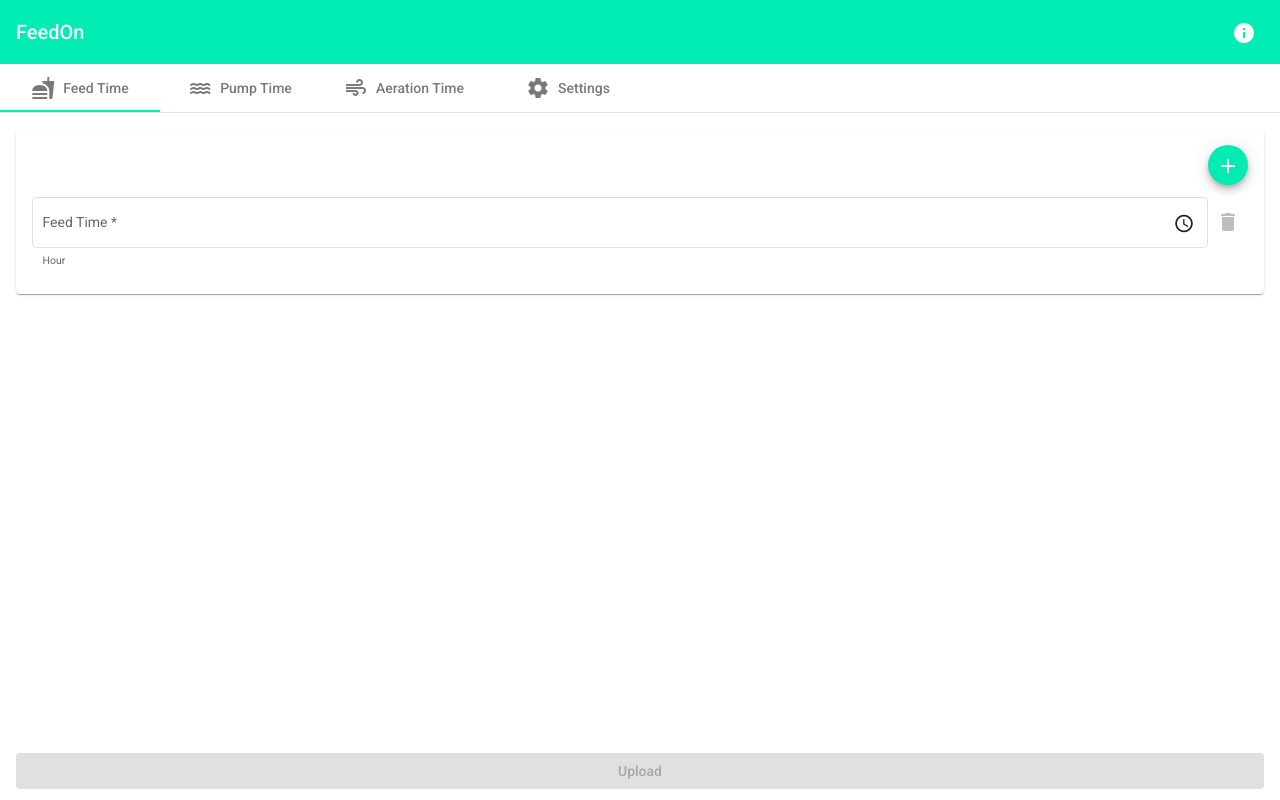
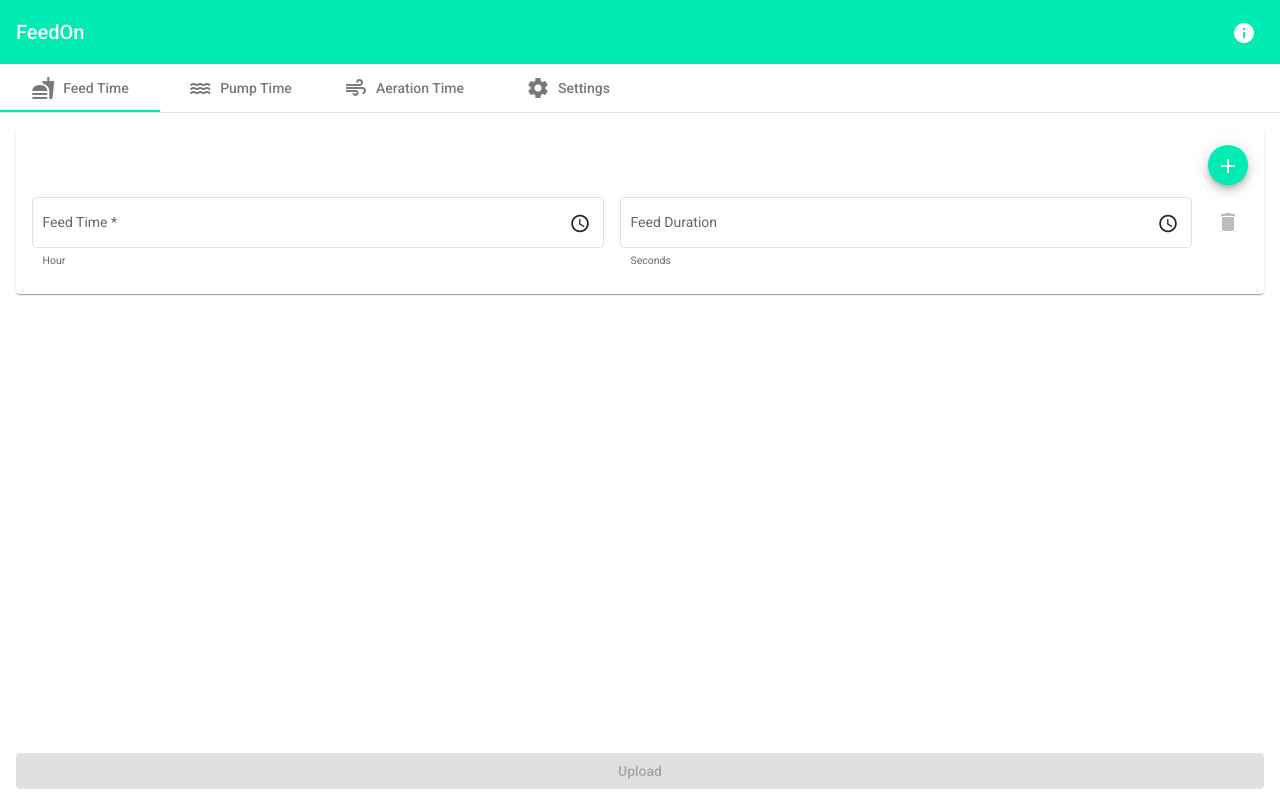
Before and after one commit to B45i/Fish-Feeder-App, an Angular app: page / in a window 1280 px wide. Shown: the top 800 px of the page. Built offline with nearby package versions, Linux system fonts and the light colour scheme.

Commit message:
feed duration

```diff
--- a/src/app/feed-on/feed-on.component.html
+++ b/src/app/feed-on/feed-on.component.html
@@ -15,12 +15,13 @@
 
           <mat-card-content formArrayName="feedTime">
             <div
-              class="d-flex jc-b"
+              class="d-flex jc-b gap-1"
               *ngFor="
-                let feedTime of feedTimeControl.controls;
+                let feed of feedTimeControls;
                 let i = index;
                 let c = count
               "
+              [formGroup]="feed"
             >
               <mat-form-field appearance="outline">
                 <mat-label>Feed Time</mat-label>
@@ -30,10 +31,23 @@
                   type="number"
                   min="0"
                   max="12"
-                  [formControl]="feedTime"
+                  formControlName="feedTime"
                 />
                 <mat-icon matSuffix>schedule</mat-icon>
                 <mat-hint>Hour</mat-hint>
+              </mat-form-field>
+
+              <mat-form-field appearance="outline">
+                <mat-label>Feed Duration</mat-label>
+                <input
+                  matInput
+                  placeholder="Feed Duration"
+                  type="number"
+                  min="0"
+                  formControlName="feedDuration"
+                />
+                <mat-icon matSuffix>schedule</mat-icon>
+                <mat-hint>Seconds</mat-hint>
               </mat-form-field>
               <button
                 mat-icon-button
--- a/src/app/feed-on/feed-on.component.ts
+++ b/src/app/feed-on/feed-on.component.ts
@@ -3,6 +3,7 @@ import {
   FormArray,
   FormBuilder,
   FormControl,
+  FormGroup,
   Validators,
 } from '@angular/forms';
 
@@ -18,6 +19,10 @@ export class FeedOnComponent implements OnInit {
 
   get feedTimeControl(): FormArray {
     return this.form.get('feedTime') as FormArray;
+  }
+
+  get feedTimeControls(): Array<FormGroup> {
+    return this.feedTimeControl['controls'] as Array<FormGroup>;
   }
 
   readonly minutesValidator = [
@@ -50,9 +55,7 @@ export class FeedOnComponent implements OnInit {
 
   constructor(private fb: FormBuilder) {}
 
-  ngOnInit(): void {
-    console.log(this.newFeedTime());
-  }
+  ngOnInit(): void {}
 
   onNewFeedTime(): void {
     this.feedTimeControl.push(this.newFeedTime());
@@ -62,7 +65,10 @@ export class FeedOnComponent implements OnInit {
     this.feedTimeControl.removeAt(i);
   }
 
-  private newFeedTime(val?): FormControl {
-    return this.fb.control(val, this.hourValidator);
+  private newFeedTime(feedTime?, feedDuration?): FormGroup {
+    return this.fb.group({
+      feedTime: [feedTime, this.hourValidator],
+      feedDuration: [feedDuration],
+    });
   }
 }
--- a/src/styles.scss
+++ b/src/styles.scss
@@ -111,3 +111,7 @@ mat-form-field {
 .mt-1 {
   margin-top: 1rem !important;
 }
+
+.gap-1 {
+  gap: 1rem;
+}
```
Also changed, not shown: tsconfig.app.json (+5 -7 lines), 1 other file (tests, documents, lock files or other folders).
